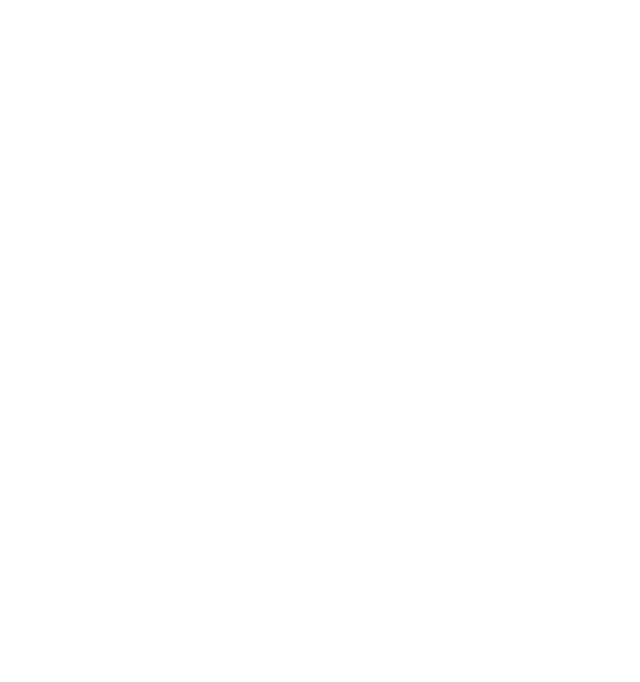
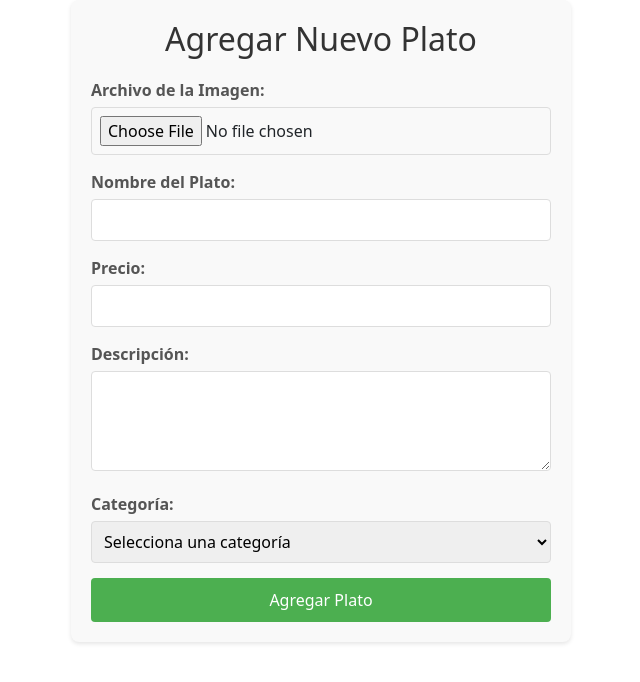
Before and after one commit to wendybarrantes/proyecto-react, a React (Vite) app: page /aggProducto in a window 1280 px wide. Before the commit this address had no page. Shown: the top 682 px of the page, without its empty margins (319-959 px from the left). Built offline with nearby package versions, Linux system fonts and the light colour scheme.

Commit message:
Inicio formulario, funcionees para pasar los datos

```diff
--- a/src/componentes/FormularioAggProducto.jsx
+++ b/src/componentes/FormularioAgregarProducto.jsx
@@ -1,6 +1,42 @@
 
-import '../estilos/FormularioAggProdcto.css'
+import { useState } from 'react'
+import '../estilos/FormularioAggProducto.css'
 const FormularioAgregarProducto = ()=>{
+  const [img,setImg] = useState('')
+  const [nombrePlato,setNombrePlato] = useState('')
+  const [precio,setPrecio]= useState('')
+  const [descripcion,setDescripcion]=useState('')
+  const [categoria,setCategoria] = useState('')
+
+  const agregarPlatillo = async()=>{
+    if(img.trim() === '' || nombrePlato.trim() === '' || precio.trim() === '' || descripcion.trim() === '' || categoria.trim() === ''){
+        alert('Todos los campos son obligatorios') //HAY QUE CAMBIAR ESTO POR UN MODAL
+        return
+    }else{
+        const platillo = {
+            imagen: img,
+            nombre: nombrePlato,
+            precio: precio,
+            descripcion: descripcion,
+            categoria: categoria
+        }
+        await postData(platillo,"productos")
+    }
+}
+
+
+
+  // Maneja la carga y vista previa de la imagen seleccionada.
+const subirImg = () => {
+const file = document.getElementById("upload-file").files[0];
+const reader = new FileReader();
+if (file) {
+    reader.onload = function(e) {
+        setImg(e.target.result);
+    };
+    reader.readAsDataURL(file);
+}
+};
 
     return (
         <div className="form-container">
--- a/src/rutas/RutasC.jsx
+++ b/src/rutas/RutasC.jsx
@@ -1,6 +1,7 @@
 import {Route, BrowserRouter as  Router, Routes } from "react-router-dom"
 import Login_Registro from "../paginas/Login_Registro"
 import Inicio from "../paginas/Inicio"
+import FormularioAgregarProducto from "../componentes/FormularioAgregarProducto"
 const RutasC  = ()=>{
     return(
         <Router>
@@ -9,7 +10,7 @@ const RutasC  = ()=>{
 
                 <Route path="/inicio" element={<Inicio/>}/>
 
-
+                <Route path="/aggProducto" element={<FormularioAgregarProducto/>}/>
 
 
             </Routes>
```
